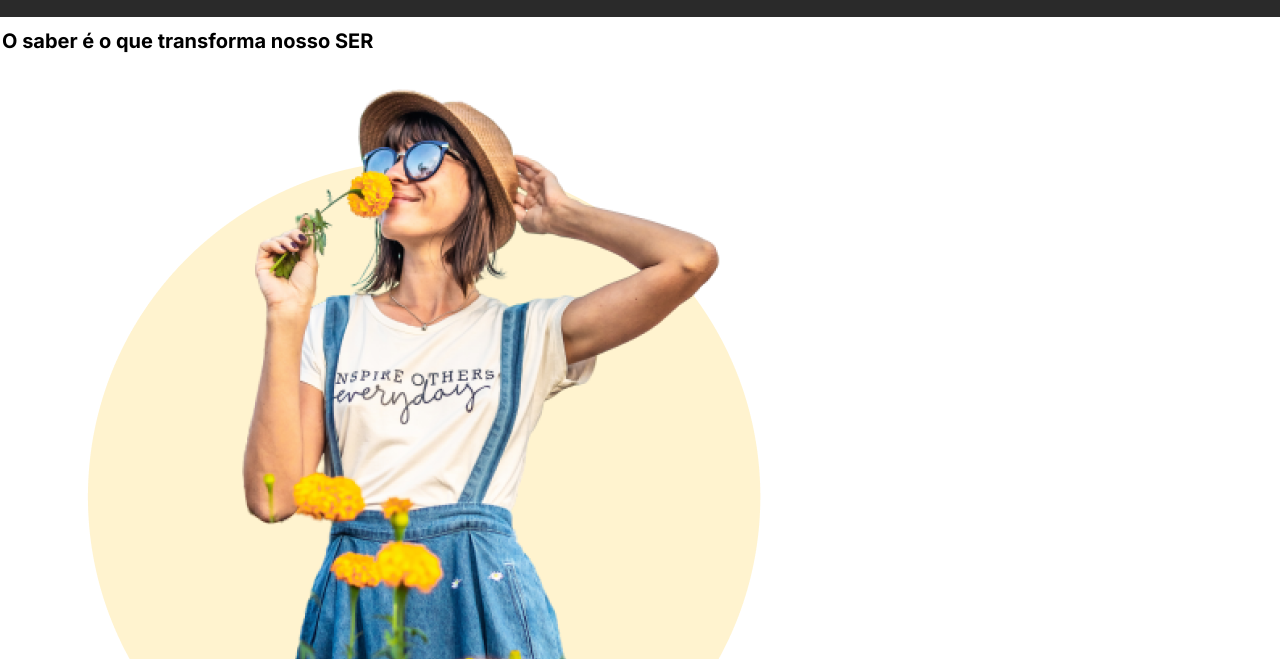
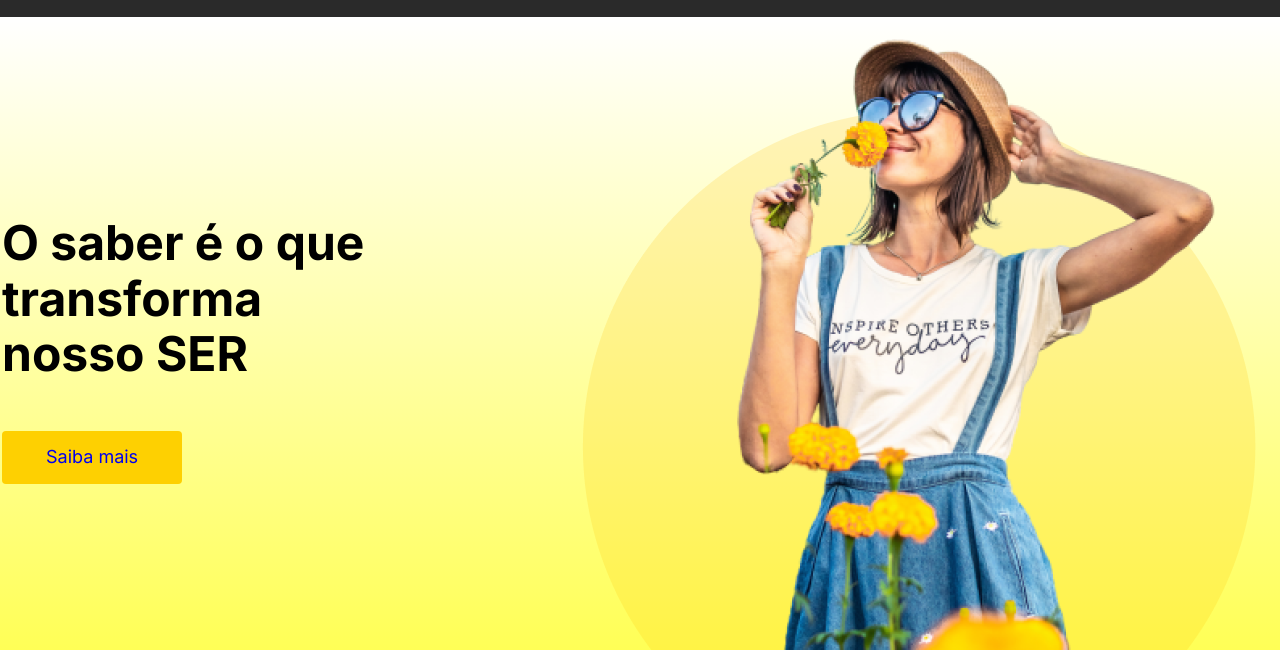
Before and after one commit to JonathanCerchiaro/Project-Aprenser, a plain HTML site: page index.html in a window 1280 px wide. Shown: the part 102-761 px from the top of the page. Drawn offline with Linux system fonts and the light colour scheme.

Commit message:
hero-banner

```diff
--- a/css/styles.css
+++ b/css/styles.css
@@ -12,12 +12,25 @@ p, a {
     font-size: 1.6rem;
 }
 
+.header_content h1 {
+    font-size: 4.8rem;
+}
+
 nav a {
     color: inherit;
 }
 
 .upper {
     text-transform: uppercase;
+}
+
+.btn {
+    background-color: var(--primary-color);
+    border-radius: 4px;
+    font-size: 1.8rem;
+    text-decoration: none;
+    padding: 1.6rem 4.4rem;
+    display: inline-block;
 }
 
 .wrapperContainer-dark {
@@ -58,3 +71,22 @@ nav a {
     gap: .6rem;
     list-style-type: none;
 }
+
+.header_nav a:hover {
+    background-color: black;
+}
+
+.wrapperContainer-hero {
+    background-image: linear-gradient(transparent, rgb(255,255,86));
+}
+
+.heroBanner {
+    display: flex;
+    justify-content: space-between;
+    align-items: center;
+    gap: 20rem;
+}
+
+.hero_title {
+    margin-bottom: 5rem;
+}
--- a/index.html
+++ b/index.html
@@ -31,8 +31,10 @@
 
     <div class="wrapperContainer-hero">
       <section class="container heroBanner">
-        <h1>O saber é o que transforma nosso <span class="upper">ser</span></h1>
+        <div class="header_content">
+        <h1 class="hero_title">O saber é o que transforma nosso <span class="upper">ser</span></h1>
         <a href="#" class="btn">Saiba mais</a>
+        </div>
         <img src="imagens/HeroImage.png" alt="Mulher segurando flores" />
       </section>
     </div>
```
